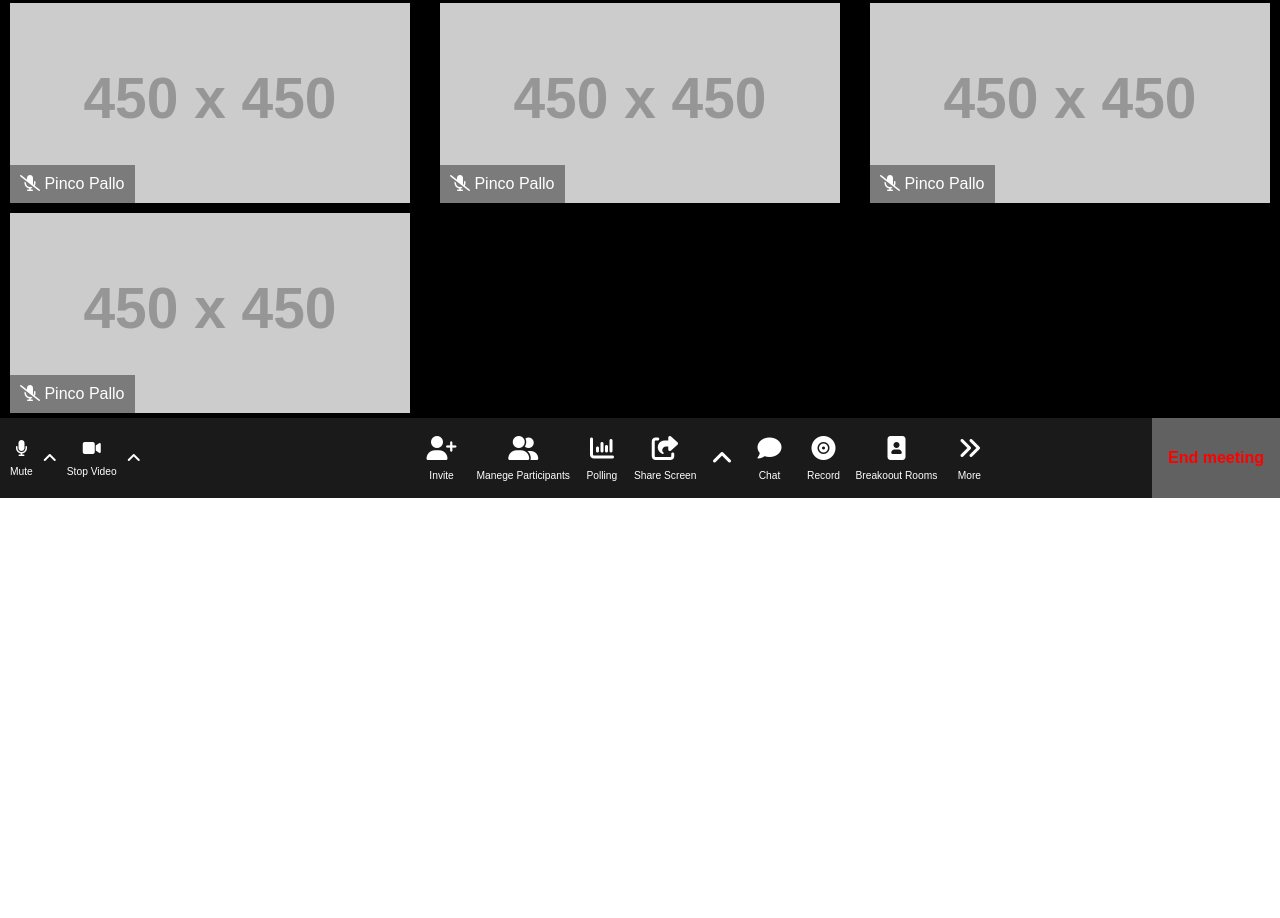
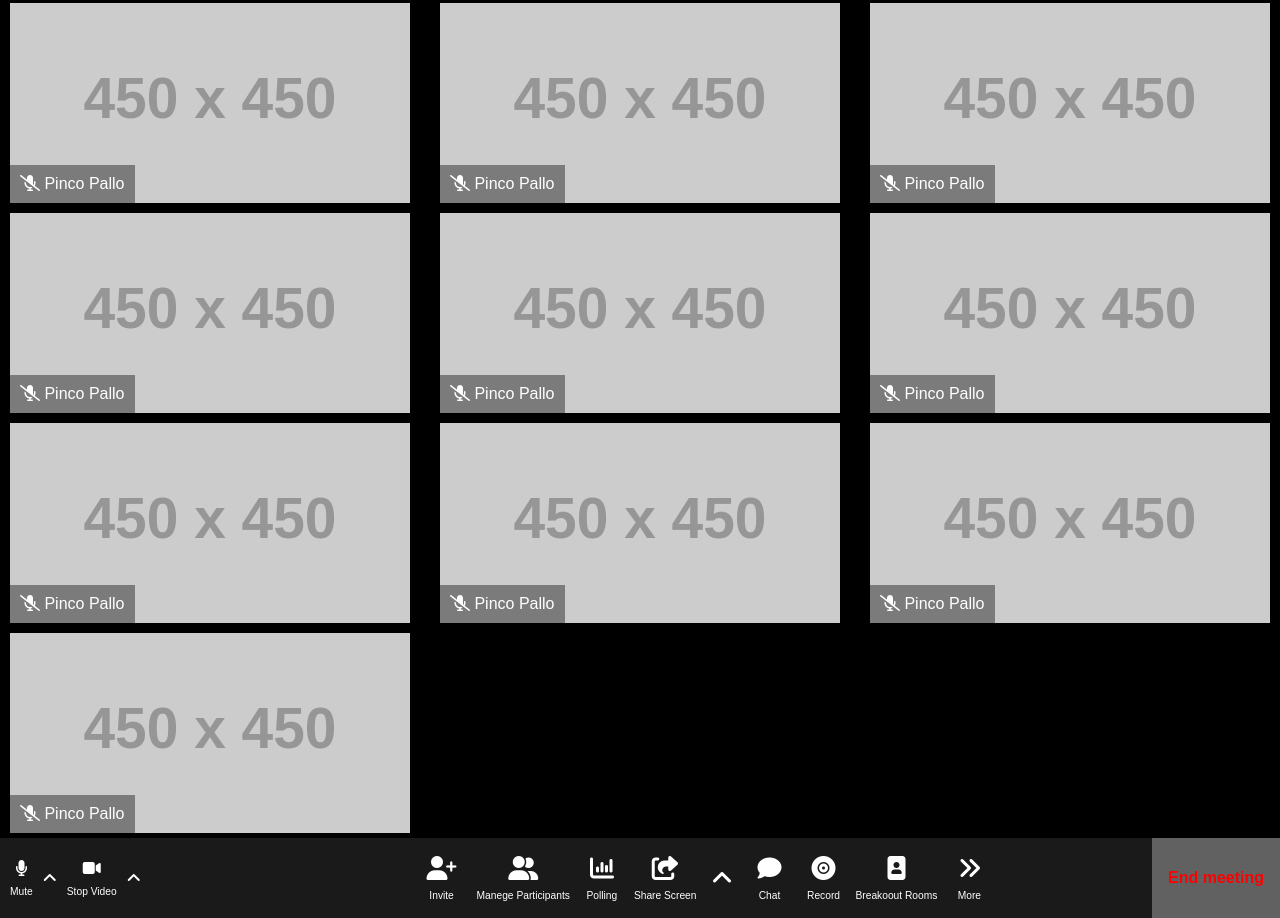
Before and after one commit to VincenzoImmordino92/html-css-zoom, a plain HTML site: page index.html in a window 1280 px wide. Shown: the part 502-1420 px from the top of the page. Before the commit the page ends 1000 px from the top, so only its background shows below. Drawn offline with Linux system fonts and the light colour scheme; placeholder pictures from the web are drawn by us.

```diff
--- a/index.html
+++ b/index.html
@@ -98,9 +98,53 @@
           </span>
         </div>
 
+        <div class="photo ">
+          <img src="https://dummyimage.com/450" alt="">
+          <span>
+            <i class="fas fa-microphone-slash"></i>
+            Pinco Pallo
+          </span>
+        </div>
 
+        <div class="photo ">
+          <img src="https://dummyimage.com/450" alt="">
+          <span>
+            <i class="fas fa-microphone-slash"></i>
+            Pinco Pallo
+          </span>
+        </div>
 
+        <div class="photo ">
+          <img src="https://dummyimage.com/450" alt="">
+          <span>
+            <i class="fas fa-microphone-slash"></i>
+            Pinco Pallo
+          </span>
+        </div>
 
+        <div class="photo ">
+          <img src="https://dummyimage.com/450" alt="">
+          <span>
+            <i class="fas fa-microphone-slash"></i>
+            Pinco Pallo
+          </span>
+        </div>
+
+        <div class="photo ">
+          <img src="https://dummyimage.com/450" alt="">
+          <span>
+            <i class="fas fa-microphone-slash"></i>
+            Pinco Pallo
+          </span>
+        </div>
+
+        <div class="photo ">
+          <img src="https://dummyimage.com/450" alt="">
+          <span>
+            <i class="fas fa-microphone-slash"></i>
+            Pinco Pallo
+          </span>
+        </div>
 
       </div>
      </section>
```
